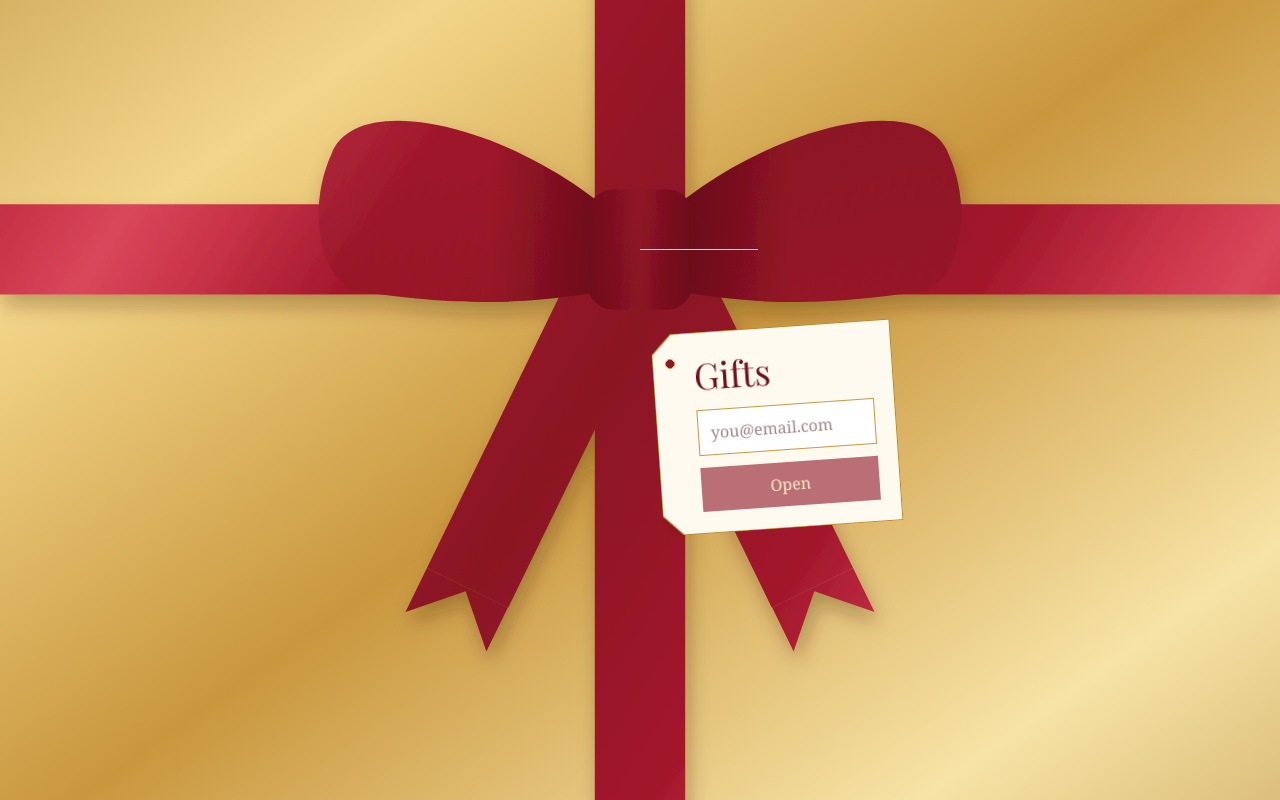
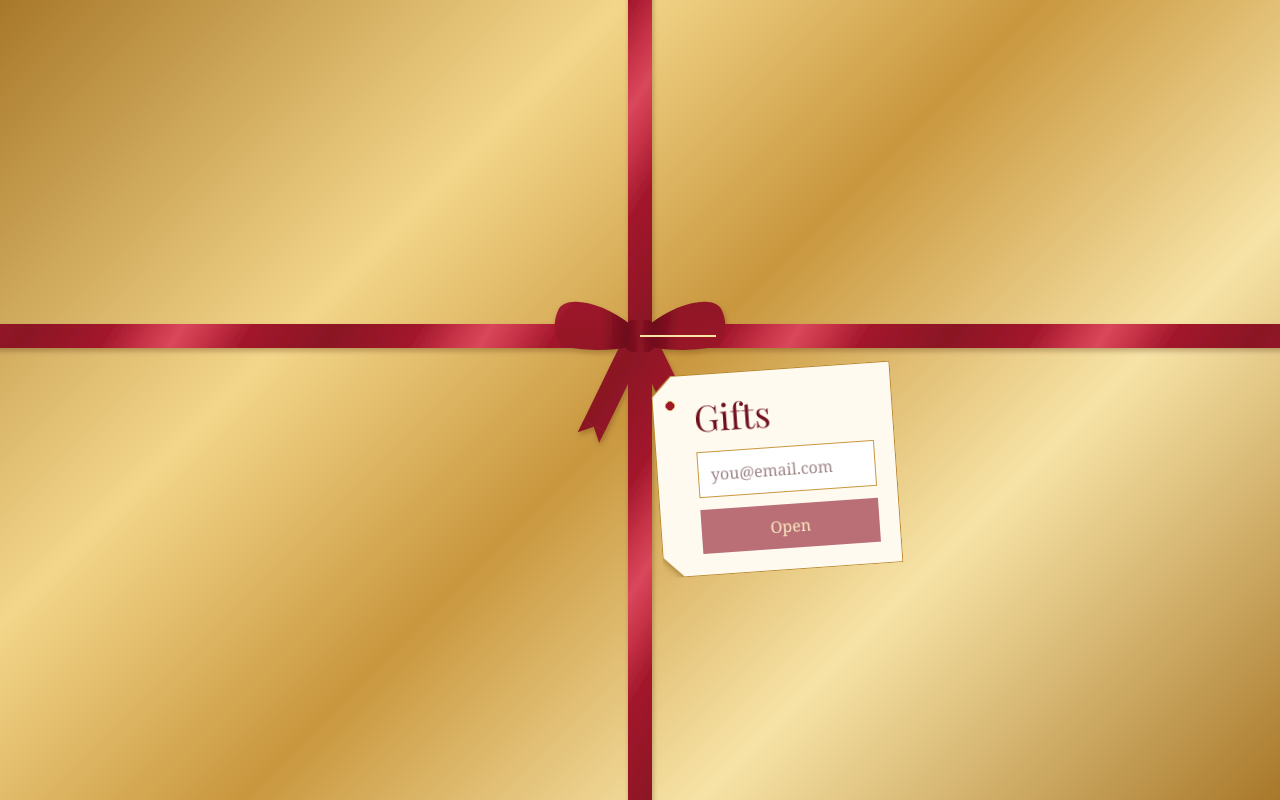
Before and after one commit to milettegillow/gifts, a Next.js app: page /login in a window 1280 px wide. Built offline with nearby package versions, Linux system fonts and the light colour scheme; no server answers; a web font is replaced by a local one.

Commit message:
keep gift wrap at a fixed scale on large screens

```diff
--- a/app/globals.css
+++ b/app/globals.css
@@ -59,26 +59,62 @@ textarea {
   }
 }
 
-/* The login tag hangs off the bow's knot. The wrap scales its 340 x 480
-   viewBox to cover the screen, so the knot (170, 200) sits at the centre
-   horizontally and 40 units above the centre vertically. */
+/* The wrap's space (lib/ribbon.ts): one unit is --s screen px, where
+   --s = clamp(width / 340, 1, 1.8), and the knot sits at (50%, 42%). The
+   tan(atan2()) pair turns two lengths into a plain ratio. Container units
+   keep this matched to the overlay, which the unwrap measures on mount. */
+.ribbon-wrap {
+  container-type: size;
+  --s: clamp(1, tan(atan2(100cqw, 340px)), 1.8);
+}
+
+/* The gold paper halves. One gradient from the top-left to the bottom-right
+   corner, the same as an SVG gradient from (0, 0) to (W, H). */
+.ribbon-paper {
+  position: absolute;
+  top: 0;
+  height: 100%;
+  background-image: linear-gradient(
+    calc(180deg - atan2(100cqw, 100cqh)),
+    #a8782a,
+    #f3d68a 30%,
+    #c9973e 50%,
+    #f7e3a6 72%,
+    #a8782a
+  );
+  background-size: 100cqw 100cqh;
+}
+
+.ribbon-paper-right {
+  background-position: -50cqw 0;
+}
+
+/* Units relative to the knot. */
+.ribbon-space {
+  transform: translate(50cqw, 42cqh) scale(var(--s));
+}
+
+/* The login tag hangs off the knot, in the same space as the bow: inside the
+   anchor, 1px is one unit, so the tag scales with the bow. */
 .gift-tag-anchor {
-  --s: max(100vw / 340, 100dvh / 480);
-  --tag-w: min(240px, 100vw - 32px);
+  --half-w: calc(50cqw / var(--s));
+  --below: calc(58cqh / var(--s));
+  --tag-w: 240px;
   --hole-x: 18px;
   --hole-y: 30px;
   /* To the right of the knot, pulled back to keep clear of the edge once rotated. */
-  --tag-x: min(12px, 50vw - 24px - var(--tag-w));
-  /* Below the bow's lower edge. */
-  --tag-y: calc(15 * var(--s) + 28px);
+  --tag-x: min(12px, var(--half-w) - 24px - var(--tag-w));
+  /* Below the bow's lower edge, raised on short screens to stay in view. */
+  --tag-y: clamp(18px, var(--below) - 236px, 40px);
   --hx: calc(var(--tag-x) + var(--hole-x));
   --hy: calc(var(--tag-y) + var(--hole-y));
-  position: fixed;
-  left: 50%;
-  top: calc(50dvh - 40 * var(--s));
-  z-index: 110;
+  position: absolute;
+  left: 50cqw;
+  top: 42cqh;
   width: 0;
   height: 0;
+  transform: scale(var(--s));
+  transform-origin: 0 0;
 }
 
 .gift-tag {
--- a/app/login/page.tsx
+++ b/app/login/page.tsx
@@ -6,8 +6,7 @@ import { LoginFlow } from "./login-flow";
 // enter their email.
 export default function LoginPage() {
   return (
-    <>
-      <RibbonWrap mode="static" />
+    <RibbonWrap mode="static">
       <div className="gift-tag-anchor">
         <div className="gift-tag">
           <div className="gift-tag-edge">
@@ -21,6 +20,6 @@ export default function LoginPage() {
         </div>
         <span aria-hidden className="gift-tag-string" />
       </div>
-    </>
+    </RibbonWrap>
   );
 }
--- a/app/ui/ribbon-defs.tsx
+++ b/app/ui/ribbon-defs.tsx
@@ -1,9 +1,10 @@
+import type { Ref } from "react";
+
 // Gradients and shadow for the ribbon. Ids are prefixed so several SVGs can
 // sit on one page.
 export function ribbonIds(prefix: string) {
   const id = (name: string) => `${prefix}-${name}`;
   return {
-    gold: id("gold"),
     sat: id("sat"),
     shL: id("shL"),
     shR: id("shR"),
@@ -14,18 +15,23 @@ export function ribbonIds(prefix: string) {
 
 export type RibbonIds = ReturnType<typeof ribbonIds>;
 
-export function RibbonDefs({ ids }: { ids: RibbonIds }) {
+// The satin sheen is anchored at `satAt` (the knot), so it sits the same way
+// on the ribbon whatever the screen size.
+export function RibbonDefs({
+  ids,
+  satAt = [0, 0],
+  satRef,
+}: {
+  ids: RibbonIds;
+  satAt?: [number, number];
+  satRef?: Ref<SVGLinearGradientElement>;
+}) {
   return (
     <defs>
-      <linearGradient id={ids.gold} gradientUnits="userSpaceOnUse" x1="0" y1="0" x2="340" y2="480">
-        <stop offset="0" stopColor="#a8782a" />
-        <stop offset=".3" stopColor="#f3d68a" />
-        <stop offset=".5" stopColor="#c9973e" />
-        <stop offset=".72" stopColor="#f7e3a6" />
-        <stop offset="1" stopColor="#a8782a" />
-      </linearGradient>
       <linearGradient
+        ref={satRef}
         id={ids.sat}
+        gradientTransform={`translate(${satAt[0]} ${satAt[1]})`}
         gradientUnits="userSpaceOnUse"
         x1="0"
         y1="0"
--- a/app/ui/ribbon-wrap.tsx
+++ b/app/ui/ribbon-wrap.tsx
@@ -1,8 +1,15 @@
 "use client";
 
-import { useEffect, useId, useRef, useState } from "react";
+import { useEffect, useId, useRef, useState, type ReactNode } from "react";
 import { gsap } from "gsap";
-import { S0, ribbonShapes, type RibbonState } from "@/lib/ribbon";
+import {
+  SERVER_FRAME,
+  frameFor,
+  ribbonShapes,
+  tiedState,
+  type Frame,
+  type RibbonState,
+} from "@/lib/ribbon";
 import { RibbonDefs, ribbonIds } from "./ribbon-defs";
 
 // The unwrap plays once per full page load. Module state resets on a full
@@ -24,14 +31,28 @@ function speedForThisLoad(): number {
 
 // The gift wrap over the whole screen. "static" holds the tied pose (login);
 // "unwrap" is rendered on the server so nothing flashes, then unties and
-// slides away.
-export function RibbonWrap({ mode }: { mode: "static" | "unwrap" }) {
+// slides away. Children sit on top, in the same space as the bow.
+//
+// The ribbon is drawn in a W x H space where one unit is s screen px (see
+// lib/ribbon.ts). CSS places and scales it (.ribbon-space), so the server's
+// first paint is already the right size; the unwrap swaps in the exact
+// frame for this screen on mount, which looks identical.
+export function RibbonWrap({
+  mode,
+  children,
+}: {
+  mode: "static" | "unwrap";
+  children?: ReactNode;
+}) {
   const ids = ribbonIds(`rw${useId().replace(/[^a-zA-Z0-9]/g, "")}`);
   const [show, setShow] = useState(() => mode === "static" || !playedThisLoad);
   const speed = useRef<number | null>(null);
 
-  const pl = useRef<SVGRectElement>(null);
-  const pr = useRef<SVGRectElement>(null);
+  const wrap = useRef<HTMLDivElement>(null);
+  const pl = useRef<HTMLDivElement>(null);
+  const pr = useRef<HTMLDivElement>(null);
+  const sat = useRef<SVGLinearGradientElement>(null);
+  const origin = useRef<SVGGElement>(null);
   const v = useRef<SVGPathElement>(null);
   const lpg = useRef<SVGGElement>(null);
   const lp = useRef<SVGPathElement>(null);
@@ -48,7 +69,7 @@ export function RibbonWrap({ mode }: { mode: "static" | "unwrap" }) {
   const knotShade = useRef<SVGRectElement>(null);
 
   useEffect(() => {
-    if (mode !== "unwrap" || !show) return;
+    if (mode !== "unwrap" || !show || !wrap.current) return;
     playedThisLoad = true;
     // Hidden by CSS already; take it out once the page is interactive.
     if (window.matchMedia("(prefers-reduced-motion: reduce)").matches) {
@@ -57,40 +78,49 @@ export function RibbonWrap({ mode }: { mode: "static" | "unwrap" }) {
     }
     speed.current ??= speedForThisLoad();
 
-    const S: RibbonState = { ...S0 };
+    // Measured from the overlay itself, which is what the CSS scales against.
+    const { s, frame: F } = frameFor(wrap.current.clientWidth, wrap.current.clientHeight);
+    const { W, H, cx, cy } = F;
+    const S: RibbonState = tiedState(F);
+    origin.current?.setAttribute("transform", `translate(${-cx} ${-cy})`);
+    sat.current?.setAttribute("gradientTransform", `translate(${cx} ${cy})`);
+
     function render() {
-      const s = ribbonShapes(S);
-      v.current?.setAttribute("d", s.v);
-      lp.current?.setAttribute("d", s.left[0]);
-      lt.current?.setAttribute("d", s.left[1]);
-      rp.current?.setAttribute("d", s.right[0]);
-      rt.current?.setAttribute("d", s.right[1]);
-      for (const el of [loopL.current, shadeL.current]) el?.setAttribute("d", s.loopL);
-      for (const el of [loopR.current, shadeR.current]) el?.setAttribute("d", s.loopR);
+      const shapes = ribbonShapes(S, F);
+      v.current?.setAttribute("d", shapes.v);
+      lp.current?.setAttribute("d", shapes.left[0]);
+      lt.current?.setAttribute("d", shapes.left[1]);
+      rp.current?.setAttribute("d", shapes.right[0]);
+      rt.current?.setAttribute("d", shapes.right[1]);
+      for (const el of [loopL.current, shadeL.current]) el?.setAttribute("d", shapes.loopL);
+      for (const el of [loopR.current, shadeR.current]) el?.setAttribute("d", shapes.loopR);
       for (const el of [knot.current, knotShade.current]) {
         if (!el) continue;
-        el.setAttribute("x", String(s.knot.x));
-        el.setAttribute("y", String(s.knot.y));
-        el.setAttribute("width", String(s.knot.width));
-        el.setAttribute("height", String(s.knot.height));
-        el.setAttribute("rx", String(s.knot.rx));
+        el.setAttribute("x", String(shapes.knot.x));
+        el.setAttribute("y", String(shapes.knot.y));
+        el.setAttribute("width", String(shapes.knot.width));
+        el.setAttribute("height", String(shapes.knot.height));
+        el.setAttribute("rx", String(shapes.knot.rx));
       }
     }
+    render();
 
+    // The paper is HTML, so it slides in screen px.
+    const slide = (W / 2 + 10) * s;
     const tl = gsap.timeline({ paused: true, onUpdate: render, onComplete: () => setShow(false) });
     tl.to(S, { L: 10, rl: 150, ra: 52, duration: 1.1, ease: "power1.inOut" })
       .to(S, { L: 0, k: 0.85, duration: 0.15, ease: "power2.in" })
       .to(S, { R: 0, hR: 0, h: 0, k: 0, tilt: 0, duration: 0.2, ease: "power2.in" })
       .set(bow.current, { opacity: 0 })
-      .to(S, { ltx: 126, la: 97, ll: 88, rtx: 216, ra: 84, rl: 118, duration: 1, ease: "elastic.out(1,0.4)" }, "-=0.08")
-      .to(S, { qx: 182, ty: -5, duration: 0.35, ease: "sine.inOut" }, "-=0.35")
-      .to(S, { tx: -20, ty: -20, qx: 90, qy: 250, duration: 0.6, ease: "power1.in" })
-      .to(S, { tx: -300, ty: 430, qx: -60, qy: 430, duration: 0.5, ease: "power2.in" })
-      .to(S, { bx: -120, by: 520, duration: 0.3, ease: "power2.in" }, "-=0.15")
-      .to(lpg.current, { y: 620, x: -20, rotation: -8, transformOrigin: "50% 50%", duration: 0.6, ease: "power2.in" }, "<-0.35")
-      .to(rpg.current, { y: 620, x: 20, rotation: 8, transformOrigin: "50% 50%", duration: 0.6, ease: "power2.in" }, "<")
-      .to(pl.current, { x: -180, duration: 0.6, ease: "power2.inOut" }, "-=0.15")
-      .to(pr.current, { x: 180, duration: 0.6, ease: "power2.inOut" }, "<");
+      .to(S, { ltx: cx - 44, la: 97, ll: 88, rtx: cx + 46, ra: 84, rl: 118, duration: 1, ease: "elastic.out(1,0.4)" }, "-=0.08")
+      .to(S, { qx: cx + 12, ty: -5, duration: 0.35, ease: "sine.inOut" }, "-=0.35")
+      .to(S, { tx: -20, ty: -20, qx: cx - 80, qy: cy + 50, duration: 0.6, ease: "power1.in" })
+      .to(S, { tx: -300, ty: cy + 230, qx: -60, qy: cy + 230, duration: 0.5, ease: "power2.in" })
+      .to(S, { bx: -120, by: H + 40, duration: 0.3, ease: "power2.in" }, "-=0.15")
+      .to(lpg.current, { y: H + 140, x: -20, rotation: -8, transformOrigin: "50% 50%", duration: 0.6, ease: "power2.in" }, "<-0.35")
+      .to(rpg.current, { y: H + 140, x: 20, rotation: 8, transformOrigin: "50% 50%", duration: 0.6, ease: "power2.in" }, "<")
+      .to(pl.current, { x: -slide, duration: 0.6, ease: "power2.inOut" }, "-=0.15")
+      .to(pr.current, { x: slide, duration: 0.6, ease: "power2.inOut" }, "<");
     tl.timeScale(speed.current).play();
     return () => {
       tl.kill();
@@ -98,41 +128,43 @@ export function RibbonWrap({ mode }: { mode: "static" | "unwrap" }) {
   }, [mode, show]);
 
   if (!show) return null;
-  const s = ribbonShapes(S0);
+  const F: Frame = SERVER_FRAME;
+  const shapes = ribbonShapes(tiedState(F), F);
 
   return (
     <div
-      aria-hidden
-      className={`fixed inset-0 z-[100] ${mode === "unwrap" ? "ribbon-unwrap" : ""}`}
+      ref={wrap}
+      className={`ribbon-wrap fixed inset-0 z-[100] ${mode === "unwrap" ? "ribbon-unwrap" : ""}`}
     >
-      <svg
-        viewBox="0 0 340 480"
-        preserveAspectRatio="xMidYMid slice"
-        className="block h-full w-full"
-      >
-        <RibbonDefs ids={ids} />
-        <rect ref={pl} x="0" y="0" width="171" height="480" fill={`url(#${ids.gold})`} />
-        <rect ref={pr} x="170" y="0" width="170" height="480" fill={`url(#${ids.gold})`} />
+      <div ref={pl} aria-hidden className="ribbon-paper left-0 w-[calc(50%+1px)]" />
+      <div ref={pr} aria-hidden className="ribbon-paper ribbon-paper-right left-1/2 w-1/2" />
+      <svg aria-hidden className="absolute inset-0 h-full w-full overflow-visible">
+        <RibbonDefs ids={ids} satAt={[F.cx, F.cy]} satRef={sat} />
+        <g className="ribbon-space">
+          <g ref={origin} transform={`translate(${-F.cx} ${-F.cy})`}>
             <g filter={`url(#${ids.ds})`}>
-          <path ref={v} d={s.v} fill="none" stroke={`url(#${ids.sat})`} strokeWidth="24" />
+              <path ref={v} d={shapes.v} fill="none" stroke={`url(#${ids.sat})`} strokeWidth="24" />
               <g ref={lpg}>
-            <path ref={lp} d={s.left[0]} fill="none" stroke={`url(#${ids.sat})`} strokeWidth="24" strokeLinejoin="round" />
-            <path ref={lt} d={s.left[1]} fill={`url(#${ids.sat})`} />
+                <path ref={lp} d={shapes.left[0]} fill="none" stroke={`url(#${ids.sat})`} strokeWidth="24" strokeLinejoin="round" />
+                <path ref={lt} d={shapes.left[1]} fill={`url(#${ids.sat})`} />
               </g>
               <g ref={rpg}>
-            <path ref={rp} d={s.right[0]} fill="none" stroke={`url(#${ids.sat})`} strokeWidth="24" strokeLinejoin="round" />
-            <path ref={rt} d={s.right[1]} fill={`url(#${ids.sat})`} />
+                <path ref={rp} d={shapes.right[0]} fill="none" stroke={`url(#${ids.sat})`} strokeWidth="24" strokeLinejoin="round" />
+                <path ref={rt} d={shapes.right[1]} fill={`url(#${ids.sat})`} />
               </g>
               <g ref={bow}>
-            <path ref={loopL} d={s.loopL} fill={`url(#${ids.sat})`} />
-            <path ref={shadeL} d={s.loopL} fill={`url(#${ids.shL})`} />
-            <path ref={loopR} d={s.loopR} fill={`url(#${ids.sat})`} />
-            <path ref={shadeR} d={s.loopR} fill={`url(#${ids.shR})`} />
-            <rect ref={knot} {...s.knot} fill={`url(#${ids.sat})`} />
-            <rect ref={knotShade} {...s.knot} fill={`url(#${ids.shK})`} />
+                <path ref={loopL} d={shapes.loopL} fill={`url(#${ids.sat})`} />
+                <path ref={shadeL} d={shapes.loopL} fill={`url(#${ids.shL})`} />
+                <path ref={loopR} d={shapes.loopR} fill={`url(#${ids.sat})`} />
+                <path ref={shadeR} d={shapes.loopR} fill={`url(#${ids.shR})`} />
+                <rect ref={knot} {...shapes.knot} fill={`url(#${ids.sat})`} />
+                <rect ref={knotShade} {...shapes.knot} fill={`url(#${ids.shK})`} />
+              </g>
+            </g>
           </g>
         </g>
       </svg>
+      {children}
     </div>
   );
 }
--- a/app/ui/site-header.tsx
+++ b/app/ui/site-header.tsx
@@ -1,9 +1,14 @@
 import Link from "next/link";
-import { cx, cy, knot, loop, piece } from "@/lib/ribbon";
+import { geometry } from "@/lib/ribbon";
 import { RibbonDefs, ribbonIds } from "./ribbon-defs";
 
 const ids = ribbonIds("hdr");
 const SCALE = 0.22;
+
+// The bow drawn around a knot at (170, 200).
+const cx = 170,
+  cy = 200;
+const { loop, piece, knot } = geometry(cx, cy);
 
 // The bow's box in the wrap's coordinates: loops, knot and both tails, with
 // room for the tips and shadow.
--- a/lib/ribbon.ts
+++ b/lib/ribbon.ts
@@ -1,5 +1,6 @@
-// Ribbon and bow geometry for the gift wrap, in a 340 x 480 viewBox. Shared
-// by the full-screen wrap and the small bow in the header.
+// Ribbon and bow geometry for the gift wrap. The wrap draws in a W x H space
+// where the ribbon and bow keep a fixed size: one unit is s screen px, with
+// s = clamp(width / 340, 1, 1.8). The knot sits at (W / 2, H * 0.42).
 
 export type RibbonState = {
   L: number;
@@ -22,21 +23,36 @@ export type RibbonState = {
   by: number;
 };
 
-export const cx = 170,
-  cy = 200;
+export type Frame = { W: number; H: number; cx: number; cy: number };
+
+export function frameFor(width: number, height: number): { s: number; frame: Frame } {
+  const s = Math.min(Math.max(width / 340, 1), 1.8);
+  const W = width / s,
+    H = height / s;
+  return { s, frame: { W, H, cx: W / 2, cy: H * 0.42 } };
+}
+
+// Drawn on the server, before the screen size is known: big enough that the
+// tied pose runs off every edge of any screen. Drawn relative to the knot, it
+// looks the same as the real frame.
+export const SERVER_FRAME: Frame = { W: 4000, H: 4000, cx: 2000, cy: 1680 };
 
 // The tied pose.
-export const S0: RibbonState = {L:80,R:80,h:1,hR:1,tilt:4,k:1,ltx:168,la:116,ll:100,rtx:172,ra:64,rl:100,tx:170,ty:-20,qx:170,qy:240,bx:170,by:500};
+export function tiedState({ H, cx, cy }: Frame): RibbonState {
+  return {L:80,R:80,h:1,hR:1,tilt:4,k:1,ltx:cx-2,la:116,ll:100,rtx:cx+2,ra:64,rl:100,tx:cx,ty:-20,qx:cx,qy:cy+40,bx:cx,by:H+20};
+}
 
 const P = (x: number, y: number) => x.toFixed(1) + "," + y.toFixed(1);
 
-export function loop(s: number, Lx: number, h: number, t: number) {
+// The bow and ribbon shapes around a knot at (cx, cy).
+export function geometry(cx: number, cy: number) {
+  function loop(s: number, Lx: number, h: number, t: number) {
     const x0 = cx + s * 9;
     return `M${P(x0,cy-11*h)} C${P(cx+s*(9+.35*Lx),cy-(30*h+t))} ${P(cx+s*(Lx-4),cy-(38*h+t))} ${P(cx+s*(Lx+2),cy-(22*h+t*.8))} C${P(cx+s*(Lx+8),cy-(10*h+t*.5))} ${P(cx+s*(Lx+6),cy+6*h)} ${P(cx+s*(Lx-4),cy+11*h)} C${P(cx+s*(.6*Lx),cy+15*h)} ${P(cx+s*(.3*Lx+9),cy+15*h)} ${P(x0,cy+11*h)}Z`;
   }
 
   // [ribbon path, swallowtail tip]
-export function piece(sx: number, tx: number, a: number, len: number): [string, string] {
+  function piece(sx: number, tx: number, a: number, len: number): [string, string] {
     const r = a * Math.PI / 180, dx = Math.cos(r), dy = Math.sin(r), g = sx < tx ? 1 : -1;
     const E: [number, number] = [tx + dx * len, cy + dy * len];
     const nx = -dy, ny = dx;
@@ -47,19 +63,23 @@ export function piece(sx: number, tx: number, a: number, len: number): [string,
     ];
   }
 
-export function knot(kIn: number) {
+  function knot(kIn: number) {
     const k = Math.max(kIn, 0);
     const w = (24 + 4 * k) * Math.min(1, k * 3);
     const h = (24 + 8 * k) * Math.min(1, k * 3);
     return { x: cx - w / 2, y: cy - h / 2, width: w, height: h, rx: 2 + 5 * k };
   }
 
+  return { loop, piece, knot };
+}
+
 // Every shape's geometry for a given state.
-export function ribbonShapes(S: RibbonState) {
+export function ribbonShapes(S: RibbonState, F: Frame) {
+  const { loop, piece, knot } = geometry(F.cx, F.cy);
   return {
     v: `M${P(S.tx,S.ty)} Q${P(S.qx,S.qy)} ${P(S.bx,S.by)}`,
     left: piece(0, S.ltx, S.la, S.ll),
-    right: piece(340, S.rtx, S.ra, S.rl),
+    right: piece(F.W, S.rtx, S.ra, S.rl),
     loopL: loop(-1, Math.max(S.L, 0), Math.max(S.h, 0), S.tilt),
     loopR: loop(1, Math.max(S.R, 0), Math.max(S.hR, 0), S.tilt),
     knot: knot(S.k),
```
Lines whose indentation alone changed are shown as unchanged.
